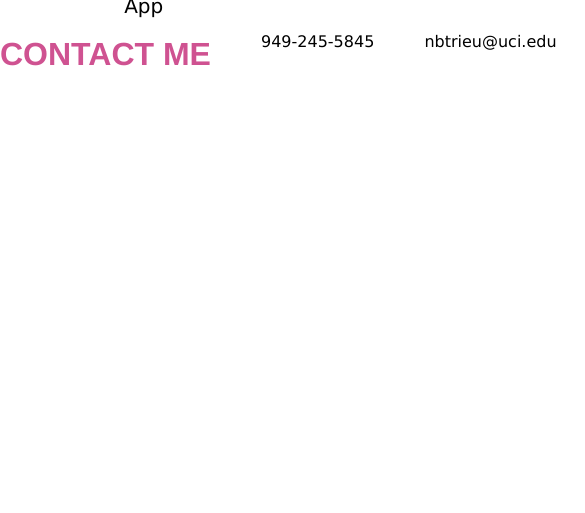
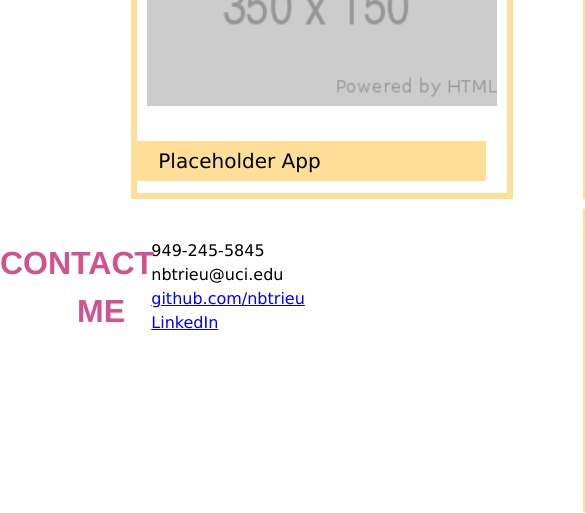
Before and after one commit to nbtrieu/portfolio, a plain HTML site: page index.html in a window 390 px wide. Shown: the part 795-1308 px from the top of the page, 585 px wide, since content can reach past the window. Before the commit the page ends 931 px from the top, so only its background shows below. Drawn offline with Linux system fonts and the light colour scheme.

Commit message:
added media query

```diff
--- a/assets/css/style.css
+++ b/assets/css/style.css
@@ -143,7 +143,7 @@ main {
     left: -63%;
     border: 5px solid #FFDE99;
     background-color: #FFDE99;
-    width: 320px;
+    width: 350px;
     height: 40px;
 }
 
@@ -175,7 +175,57 @@ main {
     display: flex;
     flex-wrap: wrap;
     flex-direction: row;
-    flex: 1 1 0;
+    flex: 1 1 200px;
     justify-content: space-between;
     align-items: flex-start;
 }
+#contact-me h2 {
+    max-width: 125px;
+    text-align: right;
+}
+#contact-info {
+    display: flex;
+    flex-wrap: wrap;
+    flex-direction: row;
+    flex: 1 1 200px;
+    justify-content: space-between;
+    align-items: flex-start;
+}
+
+/* Media Query */
+@media screen and (max-width: 992px) {
+    .container {
+        width: 80%;
+    }
+    .grid-container, #first-app {
+        display:-moz-inline-stack;
+    }
+    header {
+        background-color: #CC4F9A;
+    }
+}
+
+@media screen and (max-width: 768px) {
+    .container {
+        width: 85%;
+    }
+    .grid-container, #first-app {
+        display:flex;
+        flex-wrap: wrap;
+        width: 100%;
+    }
+    #placeholder-label {
+        left: -11px;
+        top: 35px;
+    }
+    #contact-me {
+        display: flex;
+        flex-direction: row;
+    }
+    #contact-info {
+        display: block;
+    }
+    header {
+        background-color: #E68F12;
+    }
+}
--- a/index.html
+++ b/index.html
@@ -59,9 +59,13 @@
         </section>
         <section class="container" id="contact-me">
             <h2>Contact Me</h2>
-            <p>949-245-5845</p>
-            <p>nbtrieu@uci.edu</p>
-            <p><a href="https://github.com/nbtrieu">github.com/nbtrieu</a></p>
-            <p><a href="#">LinkedIn</a></p>
+                <div id="contact-info">
+                    <p>949-245-5845</p>
+                    <p>nbtrieu@uci.edu</p>
+                    <p><a href="https://github.com/nbtrieu">github.com/nbtrieu</a></p>
+                    <p><a href="#">LinkedIn</a></p>
+                </div>
         </section>
     </main>
+  </body>
+</html>
```
Also changed, not shown: 1 other file.
